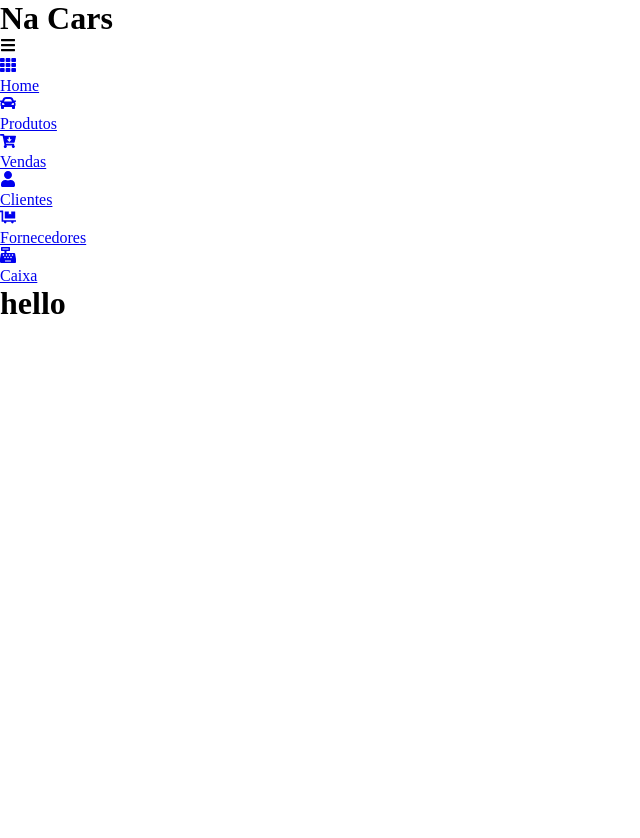
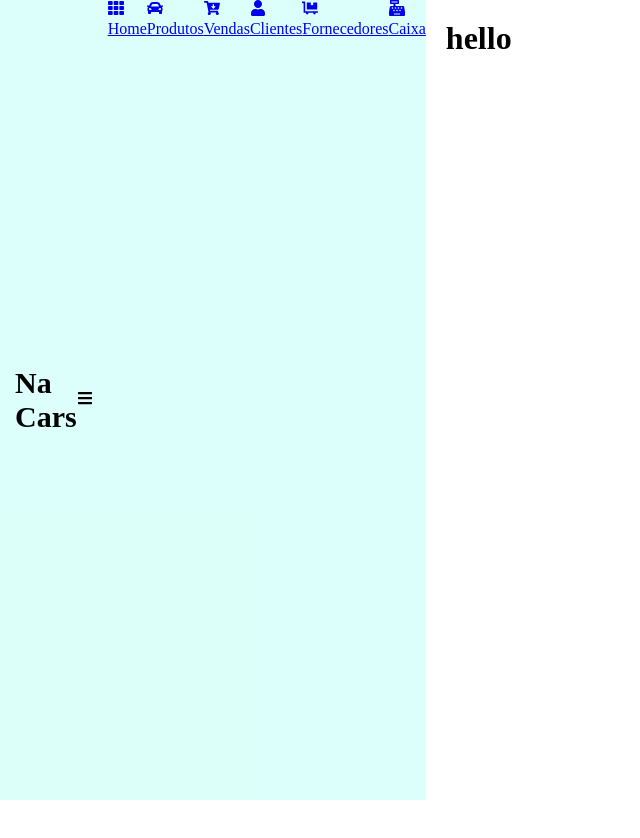
Before and after one commit to rafscomm/bd1-frontend, a React (Vite) app: page / in a window 1280 px wide. Shown: the top 838 px of the page, without its empty margins (0-640 px from the left). After the commit the page ends 800 px from the top, so only its background shows below. Built offline with nearby package versions, Linux system fonts and the light colour scheme.

Commit message:
alterações navbar

```diff
--- a/src/App.tsx
+++ b/src/App.tsx
@@ -6,11 +6,11 @@ import Home from "./pages/Home/home";
 const App = () =>{
   return(
   <BrowserRouter>
-    <NavBar />
-    <Routes>
-      <Route path= "/" element = {<Home />} />
-    </Routes>
-
+    <NavBar>
+      <Routes>
+        <Route path= "/" element = {<Home />} />
+      </Routes>
+    </NavBar>
   </BrowserRouter>
   )
 
--- a/src/components/NavBar/navBar.tsx
+++ b/src/components/NavBar/navBar.tsx
@@ -1,4 +1,4 @@
-import { Li, Nav } from "./styles";
+import { Div, DivMain,Main, TopSection } from "./styles";
 import {FaBars, FaCar, FaCartArrowDown, FaCashRegister, FaDollyFlatbed, FaTh, FaUser} from "react-icons/fa"
 import { NavLink } from "react-router-dom";
 import { ReactNode } from "react";
@@ -42,14 +42,14 @@ function NavBar({children}:NavBarProps){
     }
 ]
   return(
-    <div className="main">
-      <div className="sidebar">
-        <div className="top-section">
+    <DivMain>
+      <Div>
+        <TopSection>
           <h1>Na Cars</h1>
           <div className="bars">
             <FaBars/>
           </div>
-        </div>
+        </TopSection>
         {sideItens.map((item,index)=>(
             <NavLink to={item.path} key = {index} className= "link" activeClassName = "active">
               <div className="icon">{item.icon}</div>
@@ -57,9 +57,9 @@ function NavBar({children}:NavBarProps){
             </NavLink>
           ))
         }
-      </div>
-      <main>{children}</main>
-    </div>
+      </Div>
+      <Main>{children}</Main>
+    </DivMain>
  )
 
 }
--- a/src/components/NavBar/styles.ts
+++ b/src/components/NavBar/styles.ts
@@ -1,11 +1,14 @@
 import styled from 'styled-components';
 
-export const Nav = styled.nav `
+export const Div = styled.div `
   display: flex;
-  flex-direction: column;
-  max-width: 15%;
   height: 100vh;
   background-color: #0fd2;
+  text-decoration: none;
+
+`
+export const DivMain = styled.div`
+  display: flex;
 
 `
 
@@ -13,3 +16,16 @@ export const Li = styled.li`
   list-style: none;
   padding: 25px;
 `;
+
+export const Main = styled.main`
+  width: 100%;
+  padding: 20px;
+`
+export const TopSection = styled.div`
+  display: flex;
+  align-items: center;
+  padding: 20px 15px;
+  h1{
+    font-size: 30px;
+  }
+`
--- a/src/pages/Home/home.tsx
+++ b/src/pages/Home/home.tsx
@@ -9,9 +9,9 @@ function Home(){
 
   return(
 
-    <DivMain>
+
       <h1>hello</h1>
-    </DivMain>
+
 
   )
 }
```
